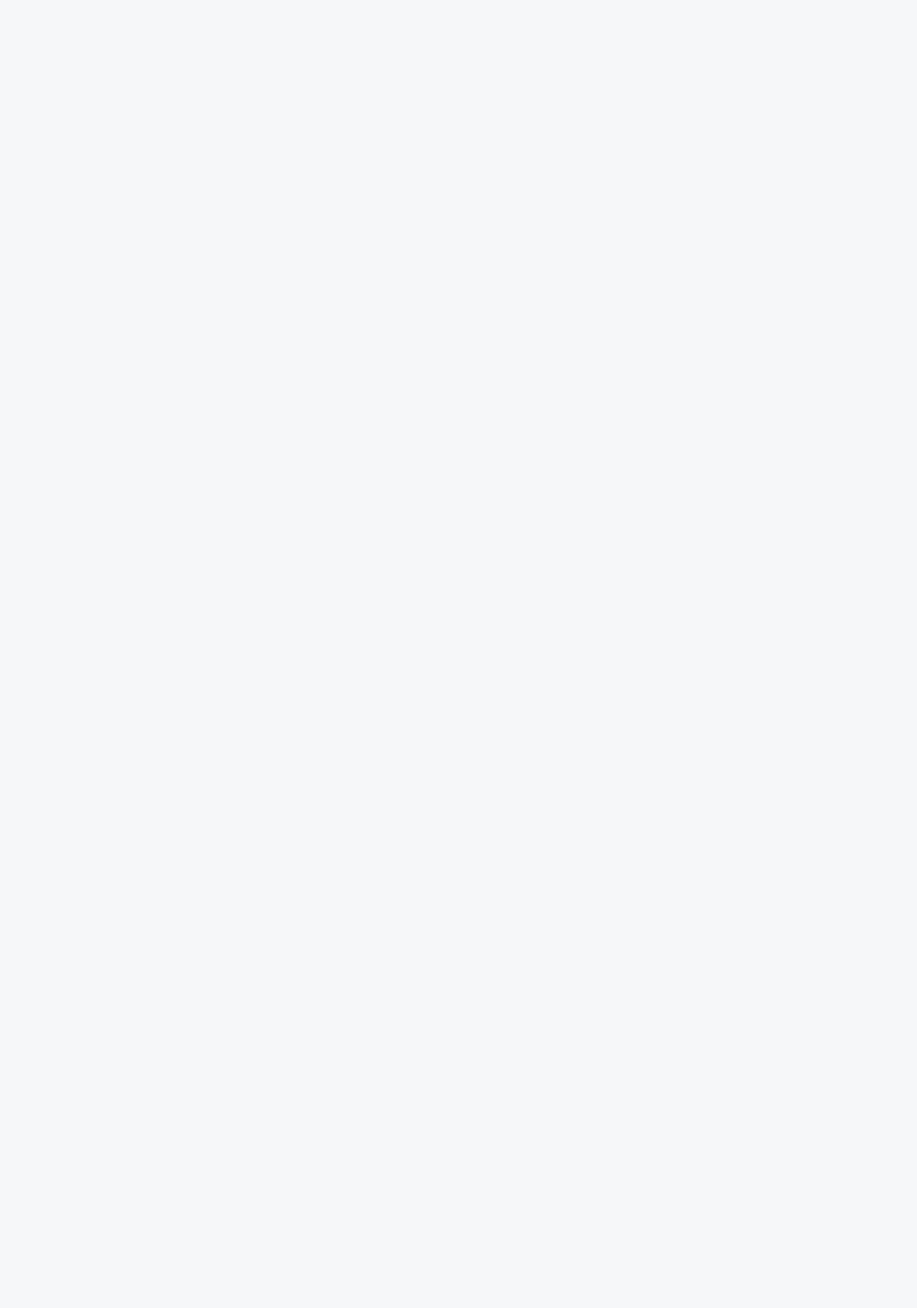
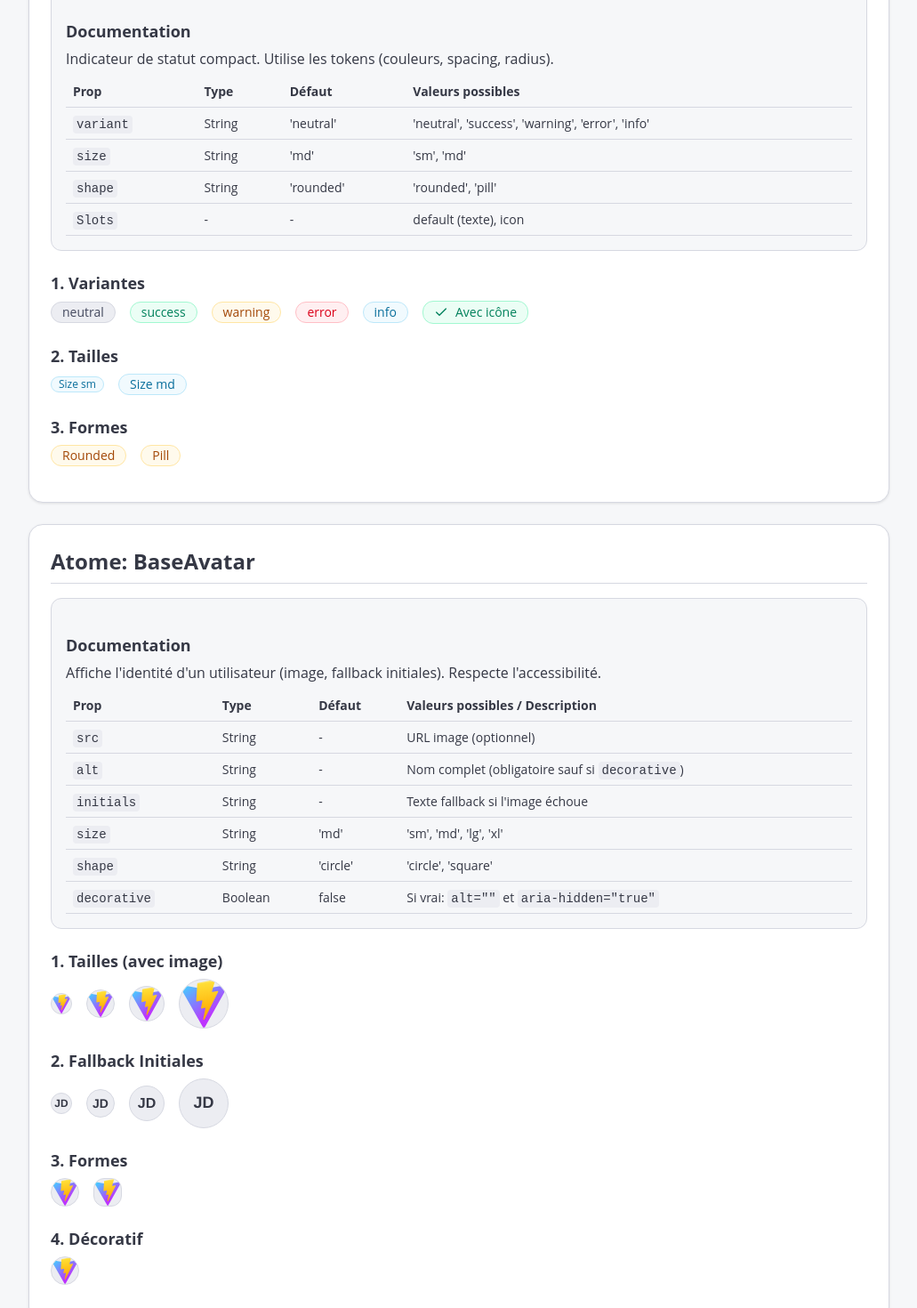
Before and after one commit to Mart1n-S/my-design-tokens, a Vue app in the folder vue-app/: page / in a window 1280 px wide. Shown: the part 2260-3730 px from the top of the page at 89% size, without its empty margins (124-1155 px from the left). Before the commit the page ends 2191 px from the top, so only its background shows below. Built offline with nearby package versions, Linux system fonts and the light colour scheme.

Commit message:
Ajout des composants BaseBadge et BaseAvatar avec leurs propriétés et styles associés.

```diff
--- a/vue-app/src/App.vue
+++ b/vue-app/src/App.vue
@@ -2,6 +2,8 @@
 import { ref, watchEffect } from 'vue';
 import BaseButton from './components/atoms/Button/BaseButton.vue';
 import BaseIcon from './components/atoms/Icon/BaseIcon.vue';
+import BaseBadge from './components/atoms/Badge/BaseBadge.vue';
+import BaseAvatar from './components/atoms/Avatar/BaseAvatar.vue';
 
 // Gestion du thème (clair/sombre)
 // On lit la préférence système ou le localStorage
@@ -28,6 +30,11 @@ const allIcons = [
   'menu', 'chevron-down', 'arrow-right', 'logout',
   'sun', 'moon'
 ];
+
+// Badges & Avatars datasets
+const badgeVariants = ['neutral', 'success', 'warning', 'error', 'info'] as const;
+const badgeSizes = ['sm', 'md'] as const;
+const avatarSizes = ['sm', 'md', 'lg', 'xl'] as const;
 </script>
 
 <template>
@@ -233,6 +240,155 @@ const allIcons = [
 
       </section>
 
+      <!-- BaseBadge Showcase -->
+      <section class="showcase-section">
+        <h2>Atome: BaseBadge</h2>
+
+        <div class="doc-box">
+          <h3>Documentation</h3>
+          <p>Indicateur de statut compact. Utilise les tokens (couleurs, spacing, radius).</p>
+          <table class="doc-table">
+            <thead>
+              <tr>
+                <th>Prop</th>
+                <th>Type</th>
+                <th>Défaut</th>
+                <th>Valeurs possibles</th>
+              </tr>
+            </thead>
+            <tbody>
+              <tr>
+                <td><code>variant</code></td>
+                <td>String</td>
+                <td>'neutral'</td>
+                <td>'neutral', 'success', 'warning', 'error', 'info'</td>
+              </tr>
+              <tr>
+                <td><code>size</code></td>
+                <td>String</td>
+                <td>'md'</td>
+                <td>'sm', 'md'</td>
+              </tr>
+              <tr>
+                <td><code>shape</code></td>
+                <td>String</td>
+                <td>'rounded'</td>
+                <td>'rounded', 'pill'</td>
+              </tr>
+              <tr>
+                <td><code>Slots</code></td>
+                <td>-</td>
+                <td>-</td>
+                <td>default (texte), icon</td>
+              </tr>
+            </tbody>
+          </table>
+        </div>
+
+        <h3>1. Variantes</h3>
+        <div class="btn-row">
+          <BaseBadge v-for="v in badgeVariants" :key="v" :variant="v">
+            {{ v }}
+          </BaseBadge>
+          <BaseBadge variant="success">
+            <template #icon>
+              <BaseIcon name="check" size="sm" />
+            </template>
+            Avec icône
+          </BaseBadge>
+        </div>
+
+        <h3>2. Tailles</h3>
+        <div class="btn-row">
+          <BaseBadge v-for="s in badgeSizes" :key="s" :size="s" variant="info">Size {{ s }}</BaseBadge>
+        </div>
+
+        <h3>3. Formes</h3>
+        <div class="btn-row">
+          <BaseBadge variant="warning" shape="rounded">Rounded</BaseBadge>
+          <BaseBadge variant="warning" shape="pill">Pill</BaseBadge>
+        </div>
+      </section>
+
+      <!-- BaseAvatar Showcase -->
+      <section class="showcase-section">
+        <h2>Atome: BaseAvatar</h2>
+
+        <div class="doc-box">
+          <h3>Documentation</h3>
+          <p>Affiche l'identité d'un utilisateur (image, fallback initiales). Respecte l'accessibilité.</p>
+          <table class="doc-table">
+            <thead>
+              <tr>
+                <th>Prop</th>
+                <th>Type</th>
+                <th>Défaut</th>
+                <th>Valeurs possibles / Description</th>
+              </tr>
+            </thead>
+            <tbody>
+              <tr>
+                <td><code>src</code></td>
+                <td>String</td>
+                <td>-</td>
+                <td>URL image (optionnel)</td>
+              </tr>
+              <tr>
+                <td><code>alt</code></td>
+                <td>String</td>
+                <td>-</td>
+                <td>Nom complet (obligatoire sauf si <code>decorative</code>)</td>
+              </tr>
+              <tr>
+                <td><code>initials</code></td>
+                <td>String</td>
+                <td>-</td>
+                <td>Texte fallback si l'image échoue</td>
+              </tr>
+              <tr>
+                <td><code>size</code></td>
+                <td>String</td>
+                <td>'md'</td>
+                <td>'sm', 'md', 'lg', 'xl'</td>
+              </tr>
+              <tr>
+                <td><code>shape</code></td>
+                <td>String</td>
+                <td>'circle'</td>
+                <td>'circle', 'square'</td>
+              </tr>
+              <tr>
+                <td><code>decorative</code></td>
+                <td>Boolean</td>
+                <td>false</td>
+                <td>Si vrai: <code>alt=""</code> et <code>aria-hidden="true"</code></td>
+              </tr>
+            </tbody>
+          </table>
+        </div>
+
+        <h3>1. Tailles (avec image)</h3>
+        <div class="btn-row">
+          <BaseAvatar v-for="s in avatarSizes" :key="s" :size="s" src="/vite.svg" alt="Jane Doe" />
+        </div>
+
+        <h3>2. Fallback Initiales</h3>
+        <div class="btn-row">
+          <BaseAvatar v-for="s in avatarSizes" :key="'i-' + s" :size="s" initials="JD" alt="Jane Doe" />
+        </div>
+
+        <h3>3. Formes</h3>
+        <div class="btn-row">
+          <BaseAvatar src="/vite.svg" alt="John Doe" shape="circle" />
+          <BaseAvatar src="/vite.svg" alt="John Doe" shape="square" />
+        </div>
+
+        <h3>4. Décoratif</h3>
+        <div class="btn-row">
+          <BaseAvatar src="/vite.svg" alt="" :decorative="true" />
+        </div>
+      </section>
+
     </main>
   </div>
 </template>
--- /dev/null
+++ b/vue-app/src/components/atoms/Avatar/BaseAvatar.vue
@@ -0,0 +1,85 @@
+<script setup lang="ts">
+import { ref, computed } from 'vue';
+import type { BaseAvatarProps } from '../../../types/components';
+
+const props = withDefaults(defineProps<BaseAvatarProps>(), {
+  size: 'md',
+  shape: 'circle',
+  decorative: false
+});
+
+const hasError = ref(false);
+
+const sizePx = computed(() => {
+  switch (props.size) {
+    case 'sm': return 24;
+    case 'md': return 32;
+    case 'lg': return 40;
+    case 'xl': return 56;
+    default: return 32;
+  }
+});
+
+const classes = computed(() => [
+  'avatar',
+  `avatar--${props.size}`,
+  `avatar--${props.shape}`
+]);
+
+const ariaHidden = computed(() => props.decorative ? 'true' : undefined);
+const altText = computed(() => props.decorative ? '' : props.alt);
+
+const onError = () => {
+  hasError.value = true;
+};
+</script>
+
+<template>
+  <div :class="classes" :style="{ width: sizePx + 'px', height: sizePx + 'px' }">
+    <img
+      v-if="props.src && !hasError"
+      :src="props.src"
+      :alt="altText"
+      :aria-hidden="ariaHidden"
+      class="avatar__img"
+      @error="onError"
+    />
+    <div v-else class="avatar__fallback" :aria-hidden="props.decorative ? 'true' : 'false'">
+      <span class="avatar__initials">{{ props.initials || (props.alt ? props.alt.charAt(0).toUpperCase() : '') }}</span>
+    </div>
+  </div>
+</template>
+
+<style scoped>
+.avatar {
+  position: relative;
+  display: inline-flex;
+  align-items: center;
+  justify-content: center;
+  overflow: hidden;
+  background-color: var(--color-background-tertiary);
+  color: var(--color-text-primary);
+  border: 1px solid var(--color-border-default);
+}
+
+.avatar--circle { border-radius: 9999px; }
+.avatar--square { border-radius: var(--radius-md); }
+
+.avatar__img { width: 100%; height: 100%; object-fit: cover; }
+
+.avatar__fallback {
+  width: 100%;
+  height: 100%;
+  display: flex;
+  align-items: center;
+  justify-content: center;
+  font-family: var(--font-family-heading);
+  font-weight: var(--font-weight-semibold);
+}
+
+/* Optional size-specific font tuning */
+.avatar--sm .avatar__initials { font-size: 12px; }
+.avatar--md .avatar__initials { font-size: 14px; }
+.avatar--lg .avatar__initials { font-size: 16px; }
+.avatar--xl .avatar__initials { font-size: 18px; }
+</style>
--- /dev/null
+++ b/vue-app/src/components/atoms/Badge/BaseBadge.vue
@@ -0,0 +1,89 @@
+<script setup lang="ts">
+import type { BaseBadgeProps } from '../../../types/components';
+
+const props = withDefaults(defineProps<BaseBadgeProps>(), {
+  variant: 'neutral',
+  size: 'md',
+  shape: 'rounded'
+});
+</script>
+
+<template>
+  <span
+    class="badge"
+    :class="[
+      `badge--${props.variant}`,
+      `badge--${props.size}`,
+      `badge--${props.shape}`
+    ]"
+    role="status"
+  >
+    <span class="badge__icon" aria-hidden="true">
+      <slot name="icon" />
+    </span>
+    <span class="badge__label">
+      <slot />
+    </span>
+  </span>
+</template>
+
+<style scoped>
+.badge {
+  display: inline-flex;
+  align-items: center;
+  gap: var(--spacing-2);
+  border-radius: var(--radius-md);
+  border: 1px solid transparent;
+  font-family: var(--font-family-body);
+  font-weight: var(--font-weight-medium);
+  line-height: 1;
+}
+
+/* Sizes */
+.badge--sm {
+  padding: 2px var(--spacing-2);
+  font-size: var(--font-size-xs);
+}
+
+.badge--md {
+  padding: 4px var(--spacing-3);
+  font-size: var(--font-size-sm);
+}
+
+/* Shape */
+.badge--rounded { border-radius: var(--radius-md); }
+.badge--pill { border-radius: 9999px; }
+
+.badge__icon:empty { display: none; }
+
+/* Variants (fond/texte/bordure) */
+.badge--neutral {
+  background-color: var(--color-gray-100);
+  color: var(--color-gray-700);
+  border-color: var(--color-gray-200);
+}
+
+.badge--success {
+  background-color: var(--color-green-50);
+  color: var(--color-green-700);
+  border-color: var(--color-green-200);
+}
+
+.badge--warning {
+  background-color: var(--color-orange-50);
+  color: var(--color-orange-800);
+  border-color: var(--color-orange-200);
+}
+
+.badge--error {
+  background-color: var(--color-red-50);
+  color: var(--color-red-700);
+  border-color: var(--color-red-200);
+}
+
+.badge--info {
+  background-color: var(--color-blue-50);
+  color: var(--color-blue-700);
+  border-color: var(--color-blue-200);
+}
+</style>
--- a/vue-app/src/types/components.ts
+++ b/vue-app/src/types/components.ts
@@ -31,3 +31,27 @@ export interface BaseIconProps {
   size?: Size;
   color?: string;
 }
+
+// Badge
+export type BadgeVariant = "neutral" | "success" | "warning" | "error" | "info";
+export type BadgeSize = "sm" | "md";
+export type BadgeShape = "rounded" | "pill";
+
+export interface BaseBadgeProps {
+  variant?: BadgeVariant;
+  size?: BadgeSize;
+  shape?: BadgeShape;
+}
+
+// Avatar
+export type AvatarSize = "sm" | "md" | "lg" | "xl";
+export type AvatarShape = "circle" | "square";
+
+export interface BaseAvatarProps {
+  src?: string;
+  alt: string; // requis (sauf si décoratif)
+  initials?: string; // fallback
+  size?: AvatarSize;
+  shape?: AvatarShape;
+  decorative?: boolean; // aria-hidden si décoratif
+}
```
